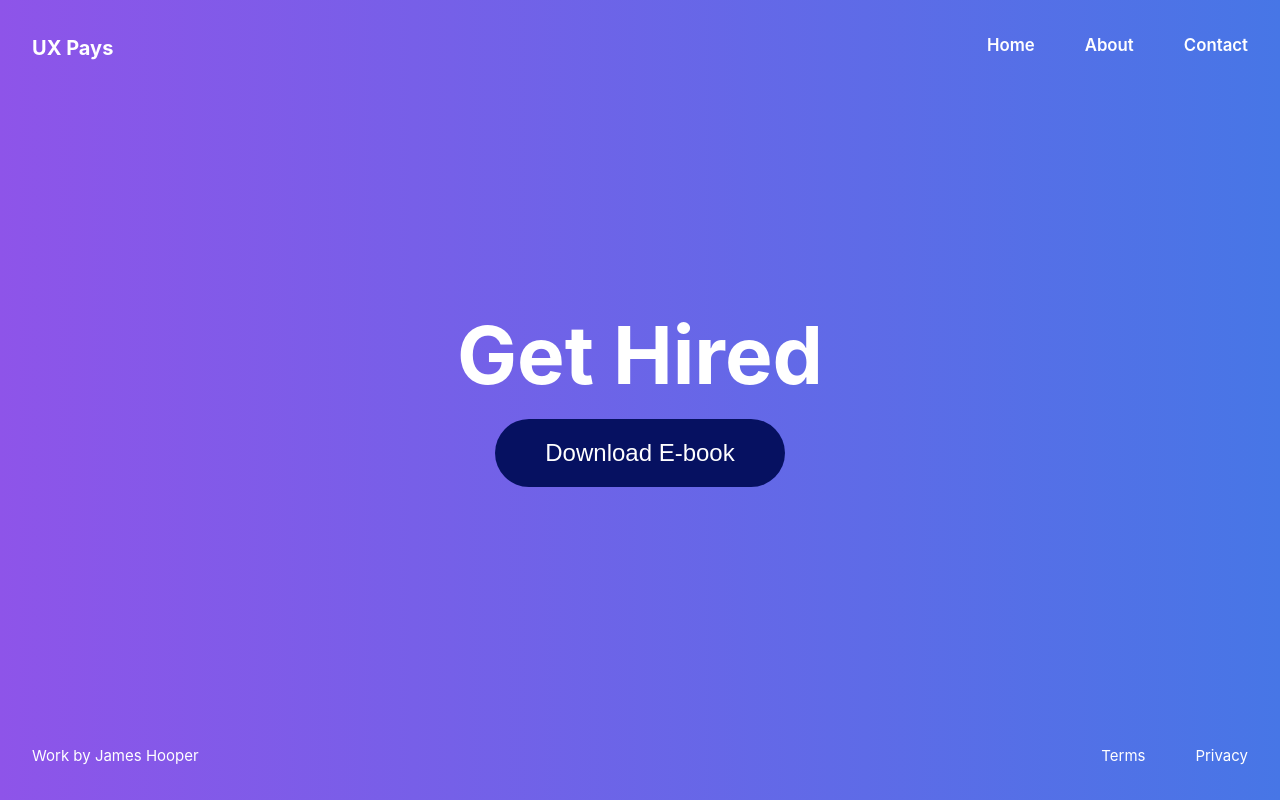
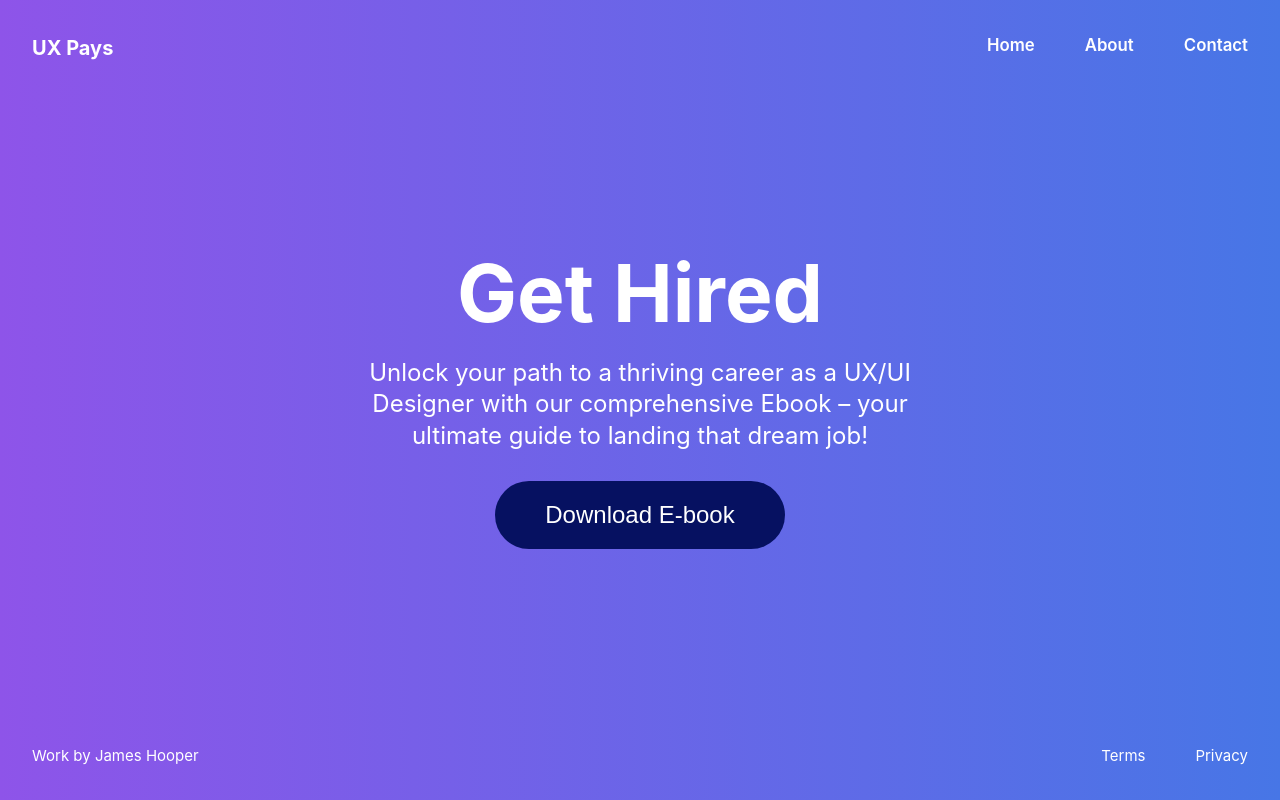
Before and after one commit to jamesdesigns/vue-project, a Vue app: page / in a window 1280 px wide. Built offline with nearby package versions, Linux system fonts and the light colour scheme.

Commit message:
Add content to hero section

```diff
--- a/src/components/HeroBanner.vue
+++ b/src/components/HeroBanner.vue
@@ -2,7 +2,7 @@
   <section class="hero">
     <div class="hero-content">
       <h1 class="large-text">Get Hired</h1>
-      <p></p>
+      <p class="intro">Unlock your path to a thriving career as a UX/UI Designer with our comprehensive Ebook – your ultimate guide to landing that dream job!</p>
       <button>Download E-book</button>
     </div>
     <div class="hero-image">
@@ -22,6 +22,7 @@
     width: 100%;
   }
   .hero-content { text-align: center;}
+  .intro { max-width: 625px; color: white; font-size:1.5rem;margin-bottom: 30px;line-height: 1.3;}
   button {
     padding: 20px 50px;
     border-radius: 50px;
```
